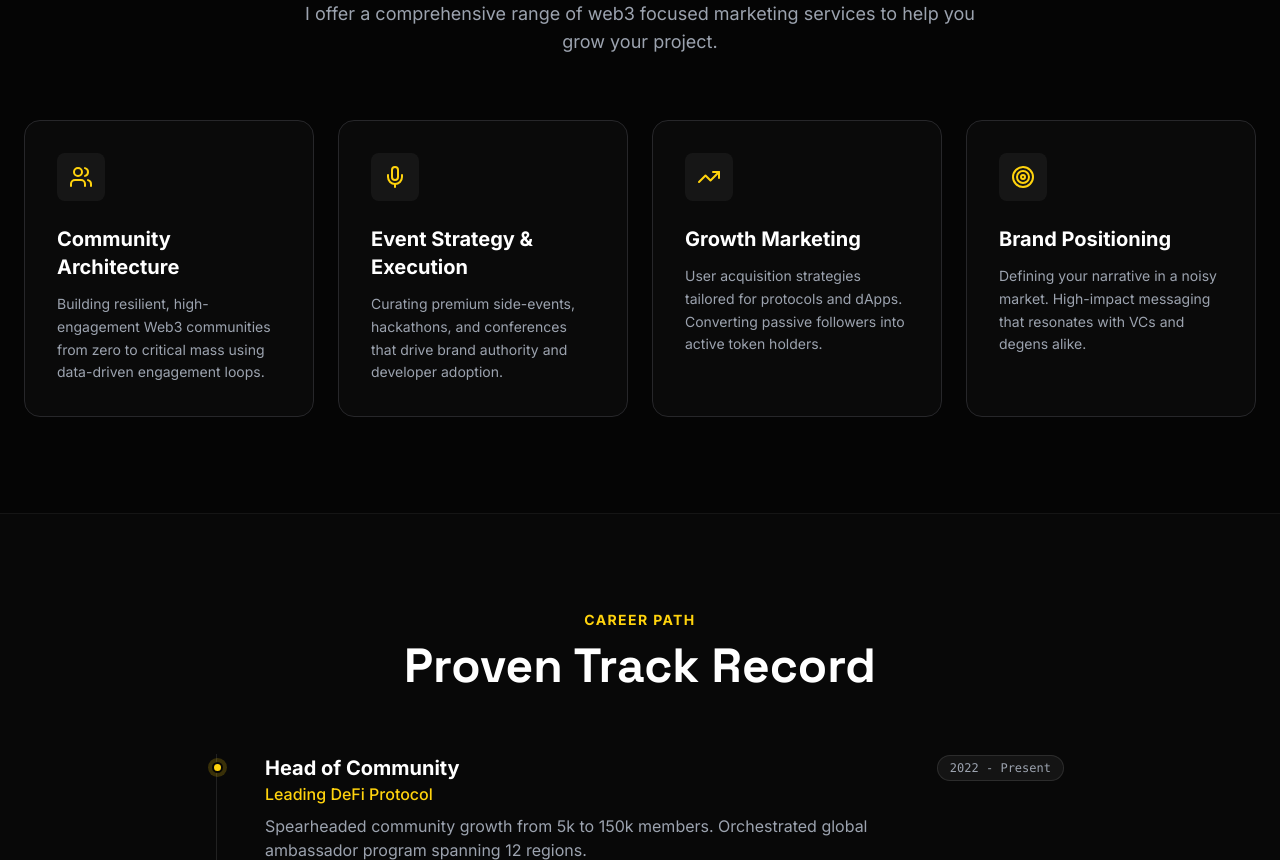
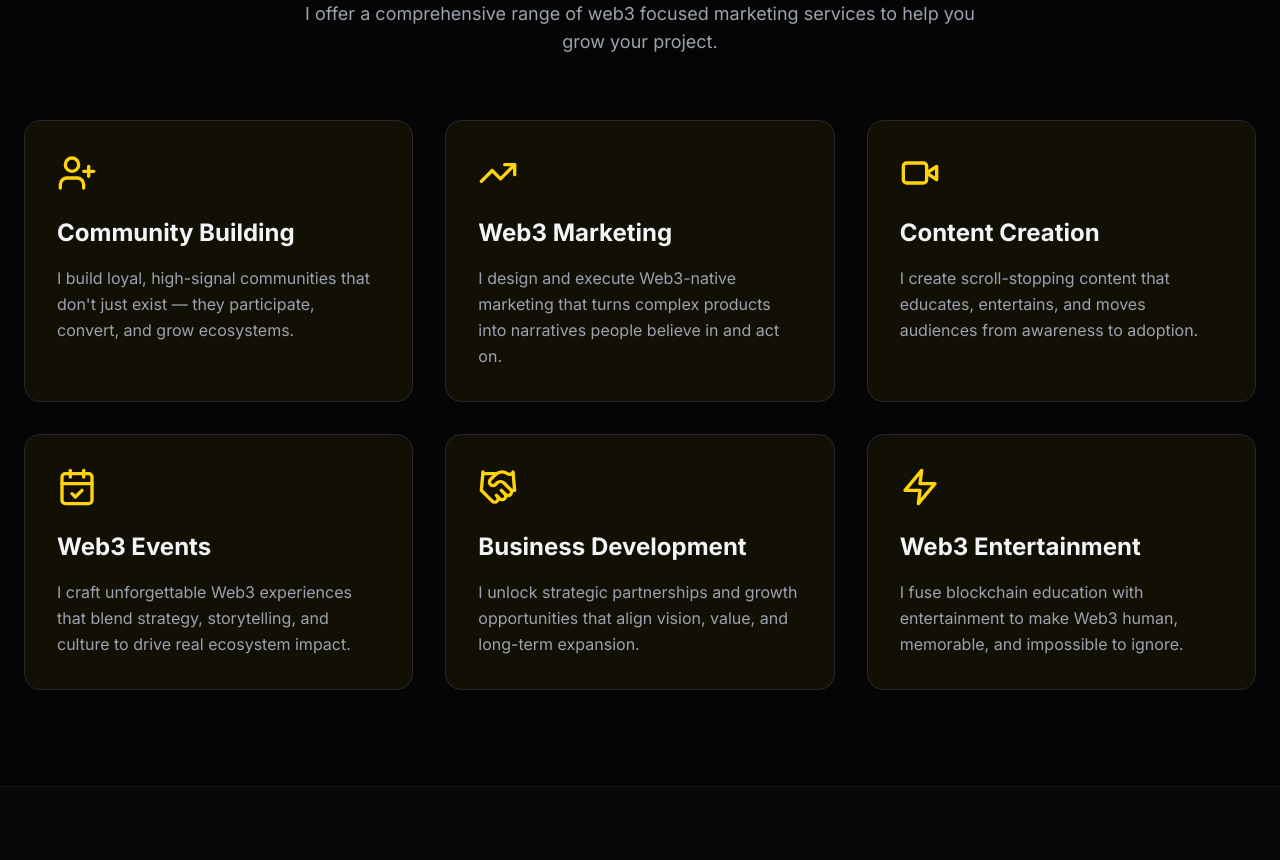
Before and after one commit to CDCODE02/XploitWebsite, a React (Vite) app: page / in a window 1280 px wide. Shown: the part 1940-2800 px from the top of the page. Built offline with nearby package versions, Linux system fonts and the light colour scheme.

Commit message:
feat: Refactor and expand services section
Updates the services offered by the application and reconfigures the UI to display them more effectively. This includes adding new service types and adjusting the layout to accommodate them, along with refining the visual presentation of each service card.

```diff
--- a/components/Services.tsx
+++ b/components/Services.tsx
@@ -16,7 +16,7 @@ const Services: React.FC = () => {
           </p>
         </div>
 
-        <div className="grid md:grid-cols-2 lg:grid-cols-4 gap-6">
+        <div className="grid grid-cols-1 md:grid-cols-2 lg:grid-cols-3 gap-8">
           {SERVICES.map((service, index) => (
             <motion.div
               key={service.title}
@@ -24,15 +24,19 @@ const Services: React.FC = () => {
               whileInView={{ opacity: 1, y: 0 }}
               viewport={{ once: true }}
               transition={{ delay: index * 0.1, duration: 0.5 }}
-              className="group p-8 rounded-2xl bg-[#0A0A0A] border border-dark-border hover:border-brand/50 transition-all duration-300 hover:shadow-2xl hover:shadow-brand/5 hover:-translate-y-1 flex flex-col"
+              className="flex flex-col h-full"
             >
-              <div className="h-12 w-12 rounded-lg bg-white/5 text-brand flex items-center justify-center mb-6 group-hover:bg-brand group-hover:text-black transition-colors">
-                <service.icon size={24} />
+              <div className="bg-brand/5 cursor-pointer border border-[#27272a] rounded-2xl p-8 hover:border-brand/50 transition-colors duration-300 flex flex-col h-full group">
+                <div className="mb-6">
+                  <service.icon size={40} className="text-brand" strokeWidth={2} />
+                </div>
+                <h3 className="text-2xl font-bold mb-4 text-gray-100">
+                  {service.title}
+                </h3>
+                <p className="text-gray-400 flex-grow leading-relaxed">
+                  {service.description}
+                </p>
               </div>
-              <h4 className="text-xl font-bold text-white mb-3">{service.title}</h4>
-              <p className="text-gray-400 text-sm leading-relaxed flex-grow">
-                {service.description}
-              </p>
             </motion.div>
           ))}
         </div>
--- a/constants.ts
+++ b/constants.ts
@@ -1,4 +1,4 @@
-import { Box, Mic, Users, Zap, TrendingUp, Globe, Target, Award } from 'lucide-react';
+import { Box, Mic, Users, Zap, TrendingUp, Globe, Target, Award, UserPlus, Video, CalendarCheck, Handshake, Sparkles } from 'lucide-react';
 
 export const NAVIGATION = [
   { name: 'Home', href: '#home' },
@@ -11,24 +11,34 @@ export const NAVIGATION = [
 
 export const SERVICES = [
   {
-    title: 'Community Architecture',
-    description: 'Building resilient, high-engagement Web3 communities from zero to critical mass using data-driven engagement loops.',
-    icon: Users,
+    title: 'Community Building',
+    description: "I build loyal, high-signal communities that don't just exist — they participate, convert, and grow ecosystems.",
+    icon: UserPlus,
   },
   {
-    title: 'Event Strategy & Execution',
-    description: 'Curating premium side-events, hackathons, and conferences that drive brand authority and developer adoption.',
-    icon: Mic,
-  },
-  {
-    title: 'Growth Marketing',
-    description: 'User acquisition strategies tailored for protocols and dApps. Converting passive followers into active token holders.',
+    title: 'Web3 Marketing',
+    description: 'I design and execute Web3-native marketing that turns complex products into narratives people believe in and act on.',
     icon: TrendingUp,
   },
   {
-    title: 'Brand Positioning',
-    description: 'Defining your narrative in a noisy market. High-impact messaging that resonates with VCs and degens alike.',
-    icon: Target,
+    title: 'Content Creation',
+    description: 'I create scroll-stopping content that educates, entertains, and moves audiences from awareness to adoption.',
+    icon: Video,
+  },
+  {
+    title: 'Web3 Events',
+    description: 'I craft unforgettable Web3 experiences that blend strategy, storytelling, and culture to drive real ecosystem impact.',
+    icon: CalendarCheck,
+  },
+  {
+    title: 'Business Development',
+    description: 'I unlock strategic partnerships and growth opportunities that align vision, value, and long-term expansion.',
+    icon: Handshake,
+  },
+  {
+    title: 'Web3 Entertainment',
+    description: 'I fuse blockchain education with entertainment to make Web3 human, memorable, and impossible to ignore.',
+    icon: Zap,
   },
 ];
 
```
